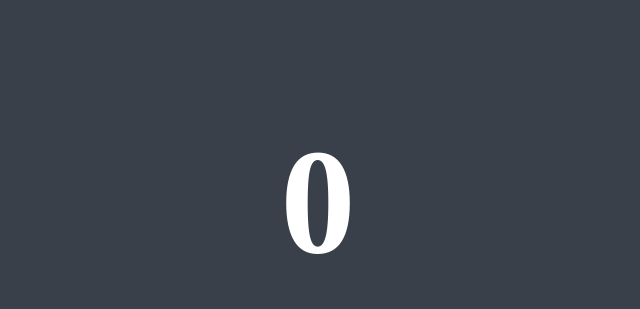
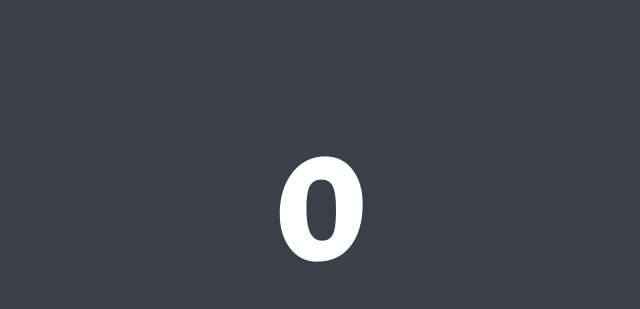
Before and after one commit to twlite/click-it, a plain HTML site: page index.html in a window 1280 px wide. Shown: the part 284-593 px from the top of the page, without its empty margins (322-962 px from the left). Drawn offline with Linux system fonts and the light colour scheme.

Commit message:
Update index.html

```diff
--- a/index.html
+++ b/index.html
@@ -5,9 +5,12 @@
     <meta name="viewport" content="width=device-width, initial-scale=1.0">
     <title>Click Me</title>
     <style>
+        @import url('https://fonts.googleapis.com/css2?family=Acme&display=swap');
+
         body {
             background-color: #3a404a;
             color: #FFFFFF;
+            font-family: 'Acme', sans-serif;
         }
 
         #counter {
```
